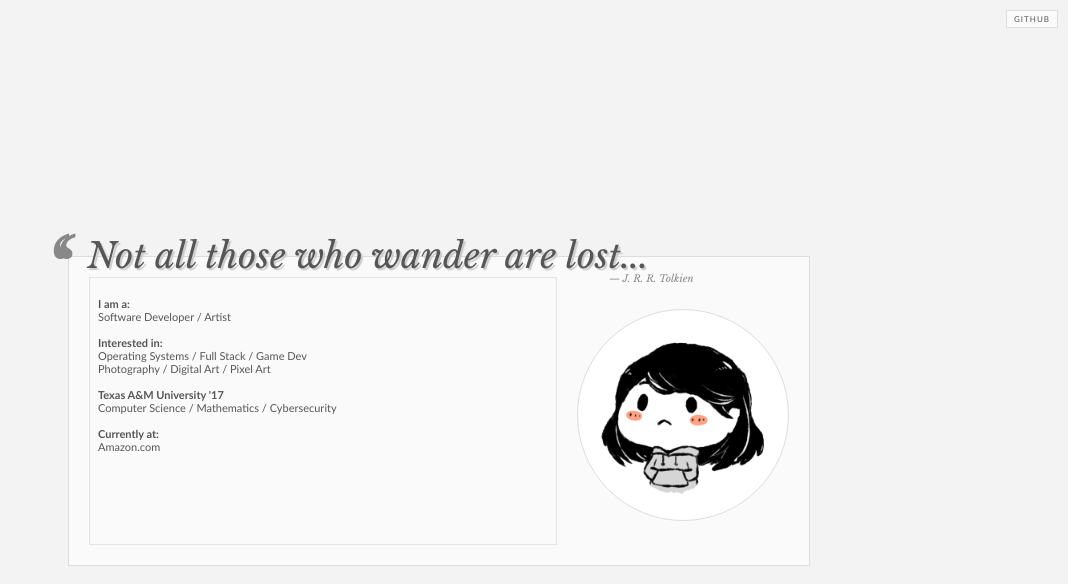
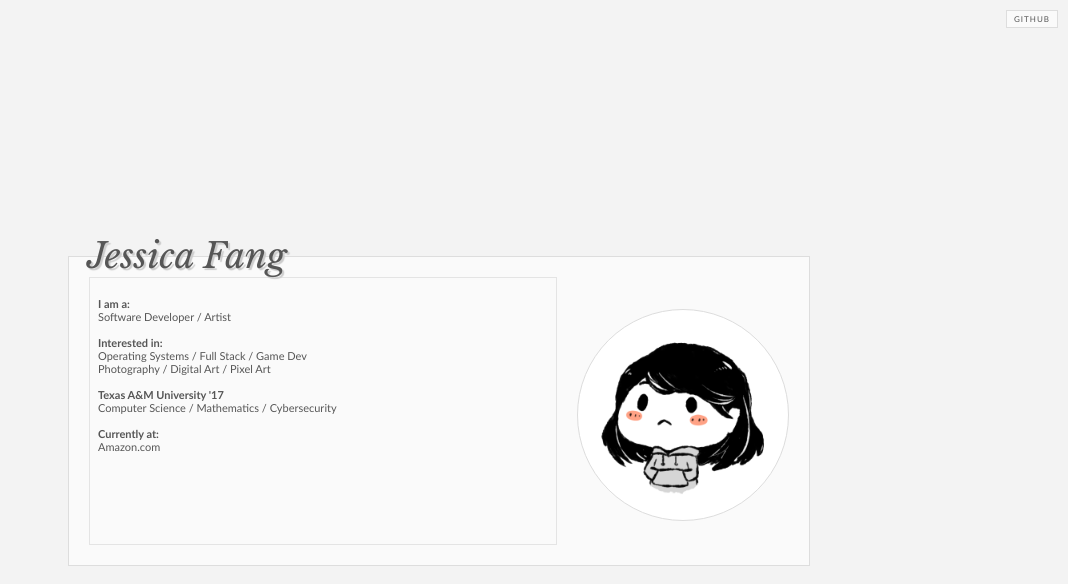
Before and after one commit to sandanzuki/sandanzuki.github.io, a plain HTML site: page index.html in a window 1280 px wide. Shown: the whole page, without its empty margins (212-1280 px from the left). Drawn offline with nearby package versions, Linux system fonts and the light colour scheme.

Commit message:
name instead of quote

```diff
--- a/index.html
+++ b/index.html
@@ -3,7 +3,7 @@
 <head>
     <meta charset="utf-8" />
 
-    <title>zantei no mono</title>
+    <title>Jessica Fang</title>
 
     <!-- custom font -->
     <link href='http://fonts.googleapis.com/css?family=Libre+Baskerville:400,400italic' rel='stylesheet' type='text/css'>
@@ -16,10 +16,7 @@
 <body>
 
     <div id="content">
-
-        <div id="qmark">&#x2018;&#x2018;</div>
-        <div id="quote">Not all those who wander are lost... </div>
-        <div id="credit">&#x2014; J. R. R. Tolkien </div>
+        <div id="quote">Jessica Fang</div>
 
         <div id="me"><img src="/img/myicon.png" alt="me"/></div>
 
```
